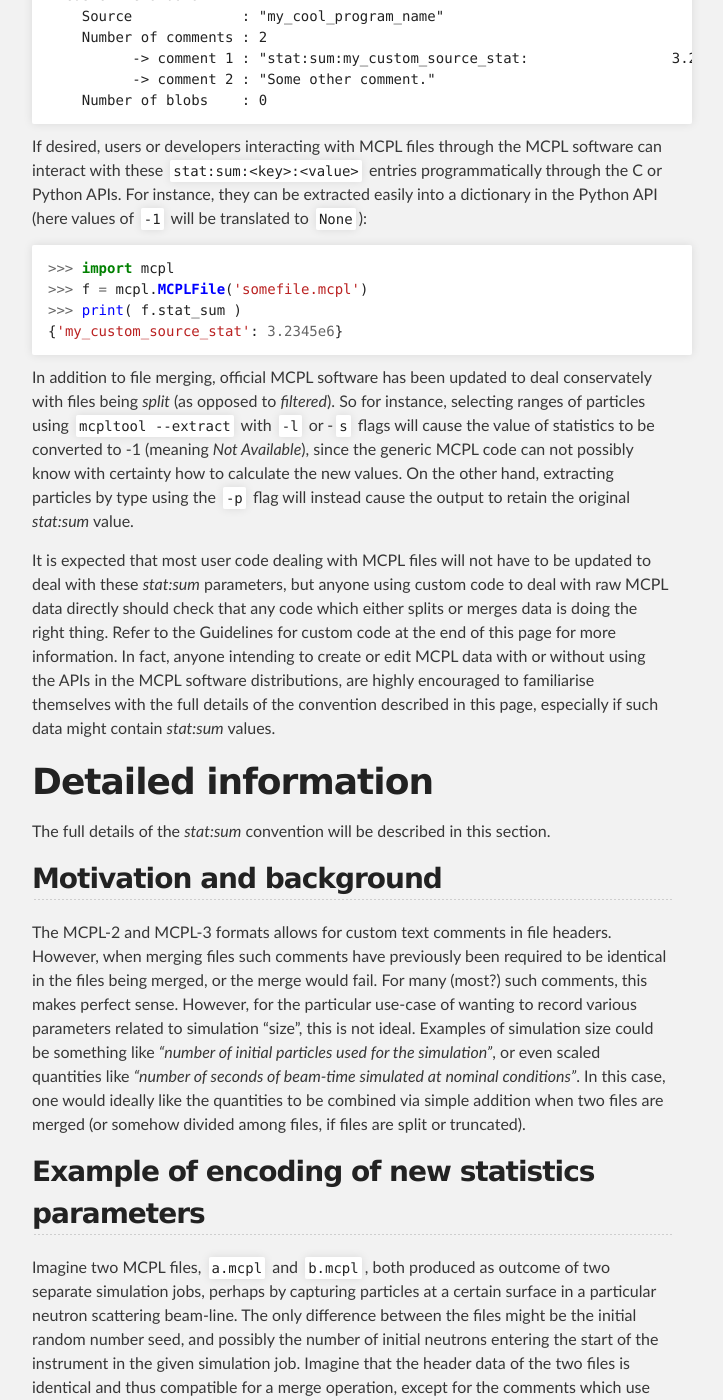
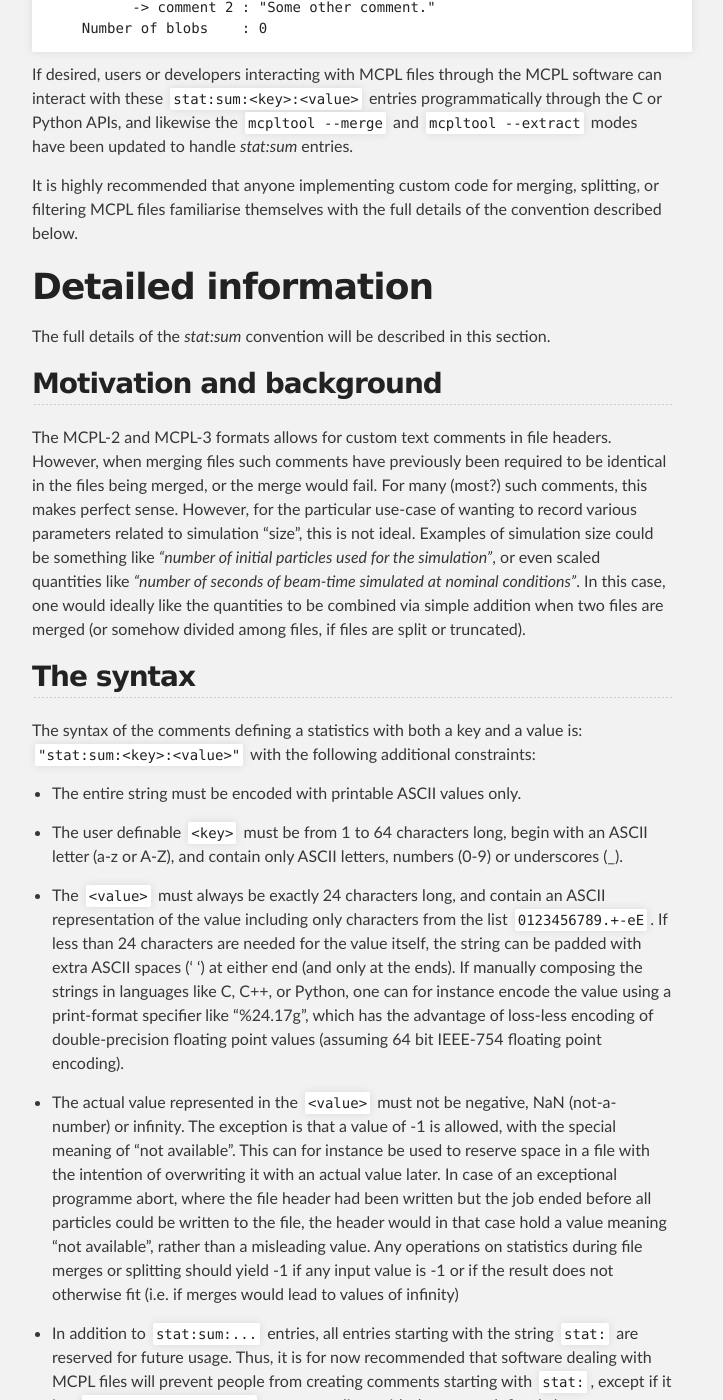
Before and after one commit to mctools/mcpl, a Jekyll site: the page built from format_statsum.md, in a window 1280 px wide and 1400 px high, scrolled down 1705 px. Shown: the whole window, without its empty margins (288-1011 px from the left). Built offline with Jekyll 4.4.1, drawn with Linux system fonts in a browser that asks for light colours; some of the changed text lies outside the part shown.

Commit message:
tighten up format_statsum page

````diff
--- a/format_statsum.md
+++ b/format_statsum.md
@@ -50,18 +50,9 @@ Before the MCPL software release version 2.1.0, the two files would not have bee
     Number of blobs    : 0
 ```
 
-If desired, users or developers interacting with MCPL files through the MCPL software can interact with these `stat:sum:<key>:<value>` entries programmatically through the C or Python APIs. For instance, they can be extracted easily into a dictionary in the Python API (here values of `-1` will be translated to `None`):
+If desired, users or developers interacting with MCPL files through the MCPL software can interact with these `stat:sum:<key>:<value>` entries programmatically through the C or Python APIs, and likewise the `mcpltool --merge` and `mcpltool --extract` modes have been updated to handle *stat:sum* entries.
 
-```py
->>> import mcpl
->>> f = mcpl.MCPLFile('somefile.mcpl')
->>> print( f.stat_sum )
-{'my_custom_source_stat': 3.2345e6}
-```
-
-In addition to file merging, official MCPL software has been updated to deal conservately with files being *split* (as opposed to *filtered*). So for instance, selecting ranges of particles using `mcpltool --extract` with `-l` or -`s` flags will cause the value of statistics to be converted to -1 (meaning *Not Available*), since the generic MCPL code can not possibly know with certainty how to calculate the new values. On the other hand, extracting particles by type using the `-p` flag will instead cause the output to retain the original *stat:sum* value.
-
-It is expected that most user code dealing with MCPL files will not have to be updated to deal with these *stat:sum* parameters, but anyone using custom code to deal with raw MCPL data directly should check that any code which either splits or merges data is doing the right thing. Refer to the Guidelines for custom code at the end of this page for more information. In fact, anyone intending to create or edit MCPL data with or without using the APIs in the MCPL software distributions, are highly encouraged to familiarise themselves with the full details of the convention described in this page, especially if such data might contain *stat:sum* values.
+It is highly recommended that anyone implementing custom code for merging, splitting, or filtering MCPL files familiarise themselves with the full details of the convention described below.
 
 # Detailed information
 
@@ -70,22 +61,6 @@ The full details of the *stat:sum* convention will be described in this section.
 ## Motivation and background
 
 The MCPL-2 and MCPL-3 formats allows for custom text comments in file headers. However, when merging files such comments have previously been required to be identical in the files being merged, or the merge would fail. For many (most?)  such comments, this makes perfect sense. However, for the particular use-case of wanting to record various parameters related to simulation "size", this is not ideal. Examples of simulation size could be something like *"number of initial particles used for the simulation"*, or even scaled quantities like *"number of seconds of beam-time simulated at nominal conditions"*. In this case, one would ideally like the quantities to be combined via simple addition when two files are merged (or somehow divided among files, if files are split or truncated).
-
-## Example of encoding of new statistics parameters
-
-Imagine two MCPL files, `a.mcpl` and `b.mcpl`, both produced as outcome of two separate simulation jobs, perhaps by capturing particles at a certain surface in a particular neutron scattering beam-line. The only difference between the files might be the initial random number seed, and possibly the number of initial neutrons entering the start of the instrument in the given simulation job. Imagine that the header data of the two files is identical and thus compatible for a merge operation, except for the comments which use the *stat:sum* syntax to encode the number of initial neutrons used in each job (the files will obviously also differ in the actual particles stored in the files). In `a.mcpl` the comment in question might read:
-
-`"stat:sum:sim_source_count:                 1000000"`
-
-while in `b.mcpl` the corresponding comment might be:
-
-`"stat:sum:sim_source_count:                 2000000"`
-
-After merging the two files into a single file, `c.mcpl`, that file will have the corresponding comment field as:
-
-`"stat:sum:sim_source_count:                 3000000"`
-
-We shall explain the general syntax allowed for such comments below.
 
 ## The syntax
 
@@ -113,6 +88,16 @@ Users of the C or Python API of the MCPL software release do not have to fiddle
 
 The `MCPLFile` objects in the Python API now have `.stat_sum` properties, which are dictionaries of `(key,value)` pairs. Note that values of -1.0 in the actual `stat:sum:<key>:<value>` comments in the data are translated into `None` in the Python interface.
 
+fixme If desired, users or developers interacting with MCPL files through the MCPL software can interact with these `stat:sum:<key>:<value>` entries programmatically through the C or Python APIs. For instance, they can be extracted easily into a dictionary in the Python API (here values of `-1` will be translated to `None`):
+
+```py
+>>> import mcpl
+>>> f = mcpl.MCPLFile('somefile.mcpl')
+>>> print( f.stat_sum )
+{'my_custom_source_stat': 3.2345e6}
+```
+
+
 ### C API
 
 The C API gains three new functions:
````
Also changed, not shown: other parts of format_statsum.md (+1 -1 lines).
